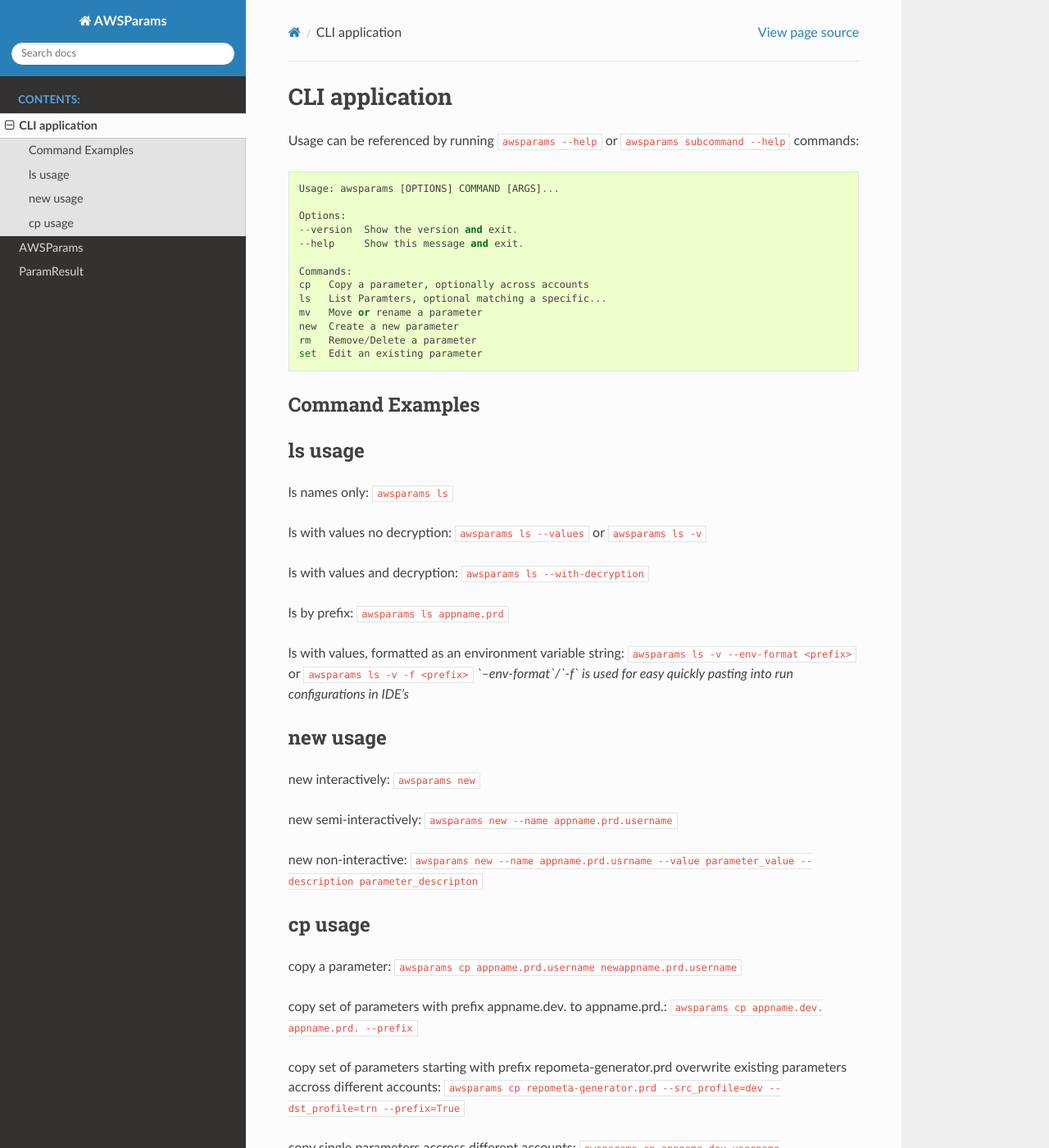
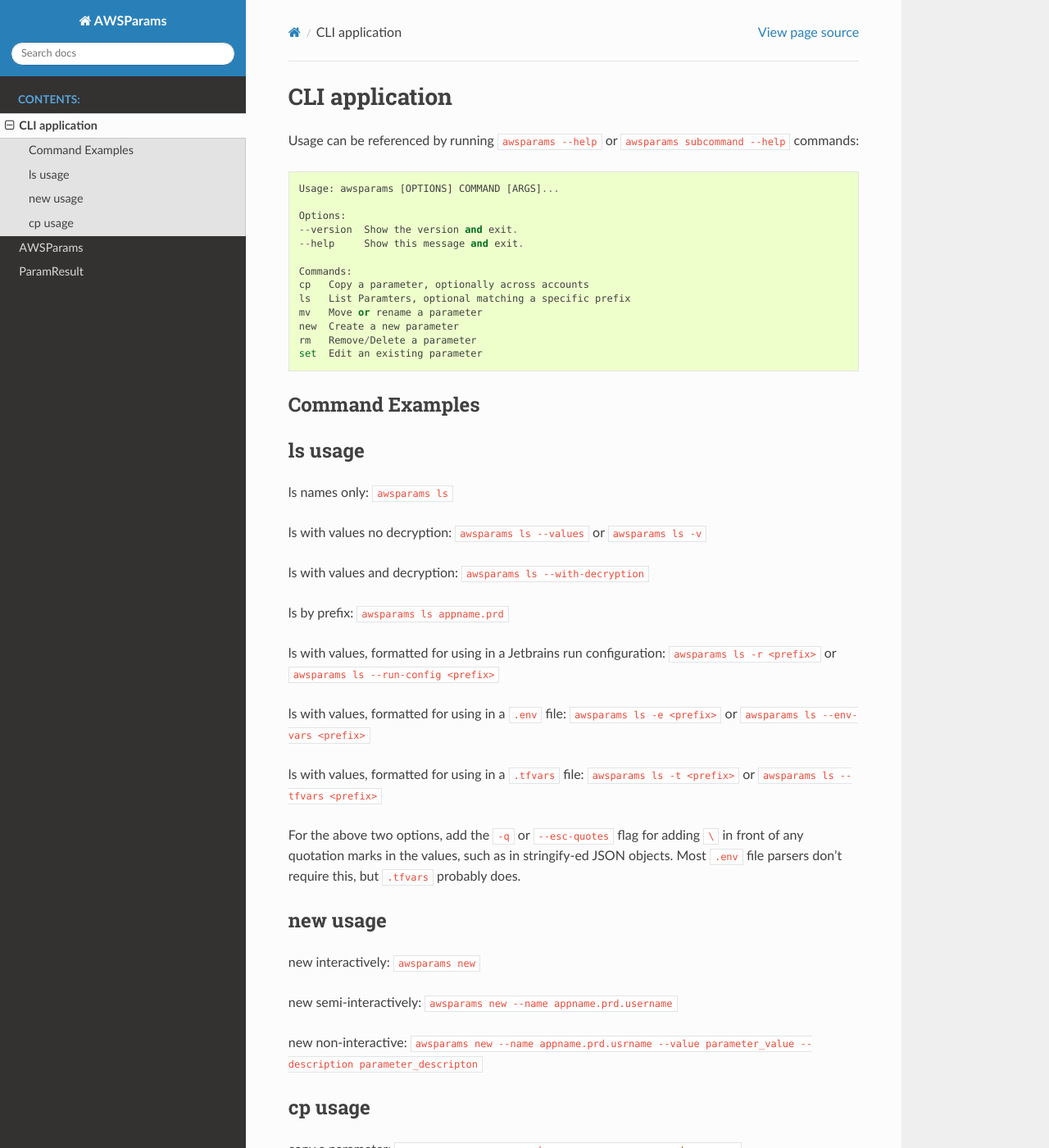
Before and after one commit to byu-oit/awsparams, a Sphinx documentation site: the page built from docs/CLI/cli.rst, in a window 1280 px wide and 1400 px high. Shown: the whole window at 82% size. Built offline with Sphinx 7.4.7 and the Read the Docs theme 2.0.0, drawn with Linux system fonts in a browser that asks for light colours.

Commit message:
feat: update the docs

```diff
--- a/docs/CLI/cli.rst
+++ b/docs/CLI/cli.rst
@@ -16,7 +16,7 @@ Usage can be referenced by running ``awsparams --help`` or
 
    Commands:
    cp   Copy a parameter, optionally across accounts
-   ls   List Paramters, optional matching a specific...
+   ls   List Paramters, optional matching a specific prefix
    mv   Move or rename a parameter
    new  Create a new parameter
    rm   Remove/Delete a parameter
@@ -38,8 +38,18 @@ ls with values and decryption: ``awsparams ls --with-decryption``
 
 ls by prefix: ``awsparams ls appname.prd``
 
-ls with values, formatted as an environment variable string: ``awsparams ls -v --env-format <prefix>`` or ``awsparams ls -v -f <prefix>``
-*`--env-format`/`-f` is used for easy quickly pasting into run configurations in IDE's*
+ls with values, formatted for using in a Jetbrains run configuration: ``awsparams ls -r <prefix>``
+or ``awsparams ls --run-config <prefix>``
+
+ls with values, formatted for using in a ``.env`` file: ``awsparams ls -e <prefix>``
+or ``awsparams ls --env-vars <prefix>``
+
+ls with values, formatted for using in a ``.tfvars`` file: ``awsparams ls -t <prefix>``
+or ``awsparams ls --tfvars <prefix>``
+
+For the above two options, add the ``-q`` or ``--esc-quotes`` flag for adding ``\`` in front of any quotation marks in
+the values, such as in stringify-ed JSON objects. Most ``.env`` file parsers don't require this, but ``.tfvars``
+probably does.
 
 new usage
 ---------
```
Also changed, not shown: 1 other file.
